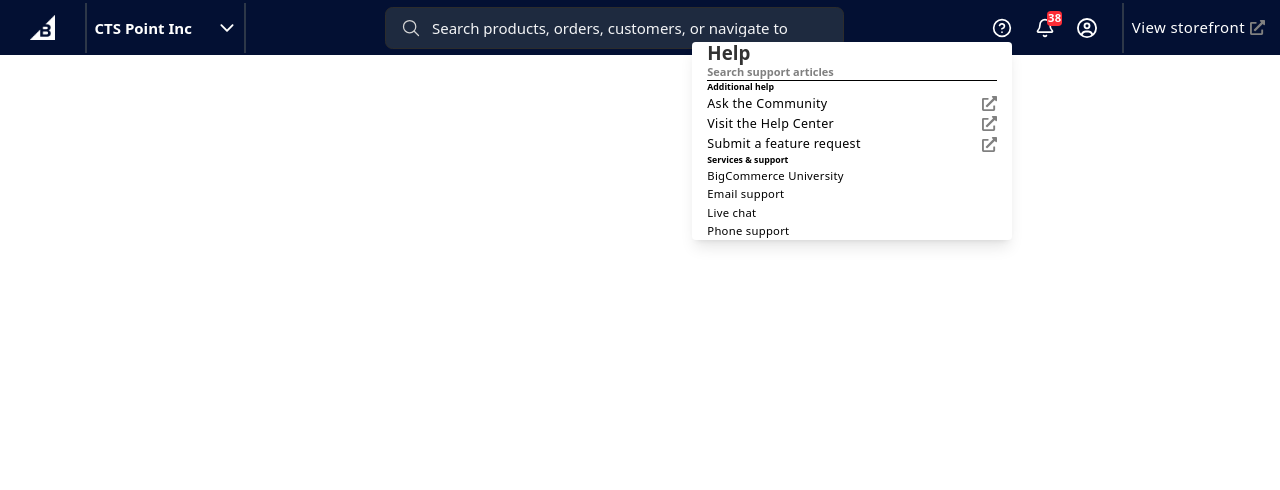
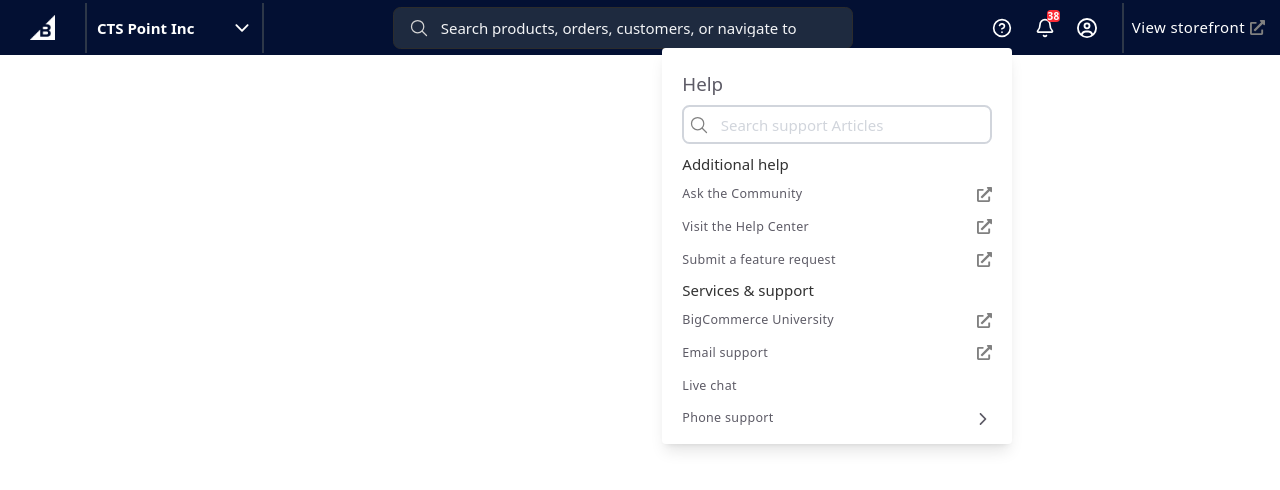
Before and after one commit to hasanshiwantek/admin-panel, a Next.js app: page / in a window 1280 px wide. Both pictures are taken after a click on the element 1002 px from the left and 27 px from the top of the page. Shown: the top 490 px of the page. Built offline with nearby package versions, Linux system fonts and the light colour scheme.

Commit message:
Completed Header Component

```diff
--- /dev/null
+++ b/src/app/components/dropdowns/BellDropdown.tsx
@@ -0,0 +1,60 @@
+"use client";
+import { useEffect, useRef, useState } from "react";
+import { Bell } from "lucide-react";
+import { IoMdClose } from "react-icons/io";
+
+export default function BellDropdown() {
+  const [open, setOpen] = useState(false);
+  const ref = useRef<HTMLDivElement>(null);
+
+  useEffect(() => {
+    const handleClickOutside = (event: MouseEvent) => {
+      if (ref.current && !ref.current.contains(event.target as Node)) {
+        setOpen(false);
+      }
+    };
+
+    document.addEventListener("mousedown", handleClickOutside);
+    return () => document.removeEventListener("mousedown", handleClickOutside);
+  }, []);
+
+  return (
+    <div className="relative" ref={ref}>
+      {/* Trigger */}
+      <div
+        onClick={() => setOpen(!open)}
+        className="relative p-4 hover:bg-[#2d3748] cursor-pointer rounded-md"
+      >
+        <Bell size={20} color="white" className="hover:text-[#ffffff]" />
+        <span className="absolute -top-[8px] -right-2 text-sm bg-red-500 text-white rounded-md !p-2 w-5 h-5 flex items-center justify-center !text-[10px]">
+          38
+        </span>
+      </div>
+
+      {/* Dropdown Panel */}
+      {open && (
+        <div className="absolute right-0 top-[120%] mt-2 w-[450px] max-h-[400px]  overflow-y-auto bg-white text-black rounded-md shadow-lg z-50">
+          <h2 className="!p-2 font-semibold border-b  !text-[#5d5b66] !my-4  ">
+            Notifications (38)
+          </h2>
+          <ul className="divide-y divide-gray-200 !space-y-5 ">
+            {Array.from({ length: 10 }).map((_, i) => (
+              <li
+                key={i}
+                className="!p-4 flex justify-between items-start  hover:bg-gray-100 "
+              >
+                <p className="!text-[1.4rem]  leading-snug">
+                  Payment provider Test payment provider configuration with
+                  currency USD has been deleted
+                </p>
+                <i>
+                  <IoMdClose size={17} color="gray"/>
+                </i>
+              </li>
+            ))}
+          </ul>
+        </div>
+      )}
+    </div>
+  );
+}
--- a/src/app/components/dropdowns/HelpDropdown.tsx
+++ b/src/app/components/dropdowns/HelpDropdown.tsx
@@ -2,6 +2,8 @@
 import { useEffect, useRef, useState } from "react";
 import { HelpCircle } from "lucide-react";
 import { FaExternalLinkAlt } from "react-icons/fa";
+import { IoIosArrowForward } from "react-icons/io";
+import { IoSearchOutline } from "react-icons/io5";
 
 export default function HelpDropdown() {
   const [open, setOpen] = useState(false);
@@ -31,24 +33,35 @@
 
       {/* Dropdown */}
       {open && (
-        <div className="absolute right-0 top-[120%] w-[320px] bg-white  text-black rounded-md shadow-lg z-50 !px-6">
+        <div className="absolute right-0 top-[150%] w-[350px] bg-white  text-black rounded-md shadow-lg z-50 !px-8 !py-6">
           <div>
-            <h1>Help</h1>
+            <h2 className="!text-[#5d5b66] !text-3xl !my-4">Help</h2>
           </div>
-          <div className="p-4 border-b ">
+
+          <div
+            className="flex justify-start items-center bg-white text-center !px-2 !py-3 rounded-xl
+             focus-within:ring-3 focus-within:ring-blue-200 focus-within:border-blue-200 border-2 border-gray-300  transition"
+          >
+            <i>
+              <IoSearchOutline
+                size={20}
+                color="gray"
+                className="cursor-pointer"
+              />
+            </i>
             <input
               type="text"
-              placeholder="Search support articles"
-              className="w-full px-3 py-2 text-sm border border-gray-300 rounded-md"
+              placeholder=" Search support Articles"
+              className="w-[40rem] !ml-3 bg-transparent !text-[#5d5b66] !text-2xl !font-medium outline-none placeholder:text-gray-300"
             />
           </div>
 
           <div className="p-3 text-sm ">
-            <div className="font-semibold mb-2">Additional help</div>
-            <ul className="space-y-2">
+            <h2 className="font-semibold !my-4">Additional help</h2>
+            <ul className="!space-y-5 text-[#5d5b66] ">
               <div className="flex justify-between items-center ">
                 <li className="hover:text-blue-700 cursor-pointer !text-xl">
-                  Ask the Community{" "}
+                  Ask the Community
                 </li>
                 <i>
                   <FaExternalLinkAlt size={15} color="gray" />
@@ -74,18 +87,36 @@
               </div>
             </ul>
 
-            <div className="font-semibold mt-4 mb-2">Services & support</div>
-            <ul className="space-y-2">
-              <li className="hover:text-blue-600 cursor-pointer">
-                BigCommerce University{" "}
+            <h2 className="font-semibold !my-4">Services & support</h2>
+            <ul className="!space-y-5 text-[#5d5b66] ">
+              <div className="flex justify-between items-center ">
+                <li className="hover:text-blue-700 cursor-pointer !text-xl">
+                  BigCommerce University
+                </li>
+                <i>
+                  <FaExternalLinkAlt size={15} color="gray" />
+                </i>
+              </div>
+              <div className="flex justify-between items-center ">
+                <li className="hover:text-blue-700 cursor-pointer !text-xl">
+                  Email support
+                </li>
+                <i>
+                  <FaExternalLinkAlt size={15} color="gray" />
+                </i>
+              </div>
+              <li className="hover:text-blue-600 cursor-pointer !text-xl">
+                Live chat
               </li>
-              <li className="hover:text-blue-600 cursor-pointer">
-                Email support{" "}
-              </li>
-              <li className="hover:text-blue-600 cursor-pointer">Live chat </li>
-              <li className="hover:text-blue-600 cursor-pointer">
-                Phone support{" "}
-              </li>
+
+              <div className="flex justify-between items-center ">
+                <li className="hover:text-blue-700 cursor-pointer !text-xl">
+                  Phone support
+                </li>
+                <i>
+                  <IoIosArrowForward size={18} />
+                </i>
+              </div>
             </ul>
           </div>
         </div>
--- /dev/null
+++ b/src/app/components/dropdowns/UserDropdown.tsx
@@ -0,0 +1,63 @@
+"use client";
+
+import { useEffect, useRef, useState } from "react";
+import { FaRegCircleUser } from "react-icons/fa6";
+import { IoIosLogOut } from "react-icons/io";
+export default function UserDropdown() {
+  const [open, setOpen] = useState(false);
+  const ref = useRef<HTMLDivElement>(null);
+
+  useEffect(() => {
+    const handleClickOutside = (event: MouseEvent) => {
+      if (ref.current && !ref.current.contains(event.target as Node)) {
+        setOpen(false);
+      }
+    };
+
+    document.addEventListener("mousedown", handleClickOutside);
+    return () => document.removeEventListener("mousedown", handleClickOutside);
+  }, []);
+
+  return (
+    <div className="relative" ref={ref}>
+      {/* Trigger */}
+      <div
+        onClick={() => setOpen(!open)}
+        className="p-4 hover:bg-[#2d3748] cursor-pointer rounded-md"
+      >
+        <FaRegCircleUser size={20} color="white" className="hover:text-white" />
+      </div>
+
+      {/* Dropdown */}
+      {open && (
+        <div className="absolute right-0 top-[120%] mt-2 w-[250px] bg-white rounded-md shadow-lg text-black z-50 !p-4">
+          <p className="px-4 py-3  !my-4 !text-[12px] font-medium !text-[#5d5b66] ">
+            hassan.asif@shiwantek.com
+          </p>
+          <ul className="  !space-y-5 !text-[#313440]">
+            <li className="!text-xl px-4 py-2 hover:text-blue-800 cursor-pointer ">
+              Profile name and language
+            </li>
+            <li className=" !text-xl px-4 py-2  hover:text-blue-800  cursor-pointer ">
+              Email address
+            </li>
+            <li className=" !text-xl px-4 py-2  hover:text-blue-800  cursor-pointer ">
+              Password
+            </li>
+            <li className="!text-xl px-4 py-2  hover:text-blue-800  cursor-pointer ">
+              Two-factor authentication
+            </li>
+          </ul>
+          <div className=" hover:text-blue-800  cursor-pointer !my-5  flex justify-between items-center">
+            <a className="!text-xl !font-medium text-[#313440] hover:text-blue-800">
+              Log out
+            </a>
+            <i>
+              <IoIosLogOut size={18} />
+            </i>
+          </div>
+        </div>
+      )}
+    </div>
+  );
+}
--- a/src/app/components/layout/Header.tsx
+++ b/src/app/components/layout/Header.tsx
@@ -1,4 +1,5 @@
-import React from "react";
+"use client";
+import React, { useState, useRef, useEffect } from "react";
 import styles from "@/style/Header/Header.module.css";
 import { Bell, HelpCircle } from "lucide-react";
 import { IoIosArrowDown } from "react-icons/io";
@@ -6,7 +7,25 @@
 import { FaRegCircleUser } from "react-icons/fa6";
 import { FaExternalLinkAlt } from "react-icons/fa";
 import HelpDropdown from "../dropdowns/HelpDropdown";
+import BellDropdown from "../dropdowns/BellDropdown";
+import UserDropdown from "../dropdowns/UserDropdown";
 const Header: React.FC = () => {
+  const [companyOpen, setCompanyOpen] = useState(false);
+  const companyRef = useRef<HTMLDivElement>(null);
+
+  useEffect(() => {
+    function handleClickOutside(e: MouseEvent) {
+      if (
+        companyRef.current &&
+        !companyRef.current.contains(e.target as Node)
+      ) {
+        setCompanyOpen(false);
+      }
+    }
+    document.addEventListener("mousedown", handleClickOutside);
+    return () => document.removeEventListener("mousedown", handleClickOutside);
+  }, []);
+
   return (
     <header
       className="w-full h-22 px-4 flex items-center justify-between relative z-40"
@@ -18,13 +37,36 @@
           <div className="!p-2 hover:bg-[#2d3748] cursor-pointer">
             <img src="/logo.svg" alt="Logo" className="h-10  cursor-pointer " />
           </div>
-          <div className="flex justify-between gap-10  !px-3 items-center border-r-2 border-l-2 border-[#2d3748] h-[5rem] cursor-pointer hover:bg-[#2d3748]">
-            <button className="text-white text-2xl font-semibold py-1 rounded-md cursor-pointer ">
-              CTS Point Inc
-            </button>
-            <i>
-              <IoIosArrowDown size={20} color="white" />
-            </i>
+          <div ref={companyRef} className="relative">
+            {/* Toggle Button */}
+            <div
+              className="flex justify-between gap-15 !px-4 items-center border-r-2 border-l-2 border-[#2d3748] h-[5rem] cursor-pointer hover:bg-[#2d3748]"
+              onClick={() => setCompanyOpen(!companyOpen)}
+            >
+              <button className="text-white text-2xl font-semibold py-1 rounded-md cursor-pointer">
+                CTS Point Inc
+              </button>
+              <IoIosArrowDown
+                size={20}
+                color="white"
+                className={`transition-transform duration-200 ${
+                  companyOpen ? "rotate-180" : ""
+                }`}
+              />
+            </div>
+
+            {/* Dropdown Menu */}
+            {companyOpen && (
+              <div className="absolute left-0 mt-2 w-[300px] bg-white rounded-md shadow-lg z-50 !p-5">
+                <div className="p-4 !my-5">
+                  <p className="!text-2xl !text-black">CTS Point Inc</p>
+                  <p className="!text-xl !text-gray-500">Pro Plan Store</p>
+                </div>
+                <p className="p-3  cursor-pointer !text-2xl hover:text-blue-700">
+                  Switch account
+                </p>
+              </div>
+            )}
           </div>
         </div>
       </div>
@@ -54,25 +96,11 @@
           <div className="!p-4 hover:bg-[#2d3748] cursor-pointer ">
             <HelpDropdown />
           </div>
-          <div className="relative !p-4 hover:bg-[#2d3748] cursor-pointer">
-            <Bell
-              size={20}
-              color="white"
-              className=" cursor-pointer  hover:text-[#ffffff]
-
-hover:bg-[#2d3748]"
-            />
-            <span className="absolute top-[3px] right-1 text-xs bg-red-500 text-white rounded-md !p-3 w-5 h-5 flex items-center justify-center">
-              38
-            </span>
+          <div className=" !p-4 hover:bg-[#2d3748] cursor-pointer">
+            <BellDropdown />
           </div>
           <div className="relative !p-4 hover:bg-[#2d3748] cursor-pointer">
-            <FaRegCircleUser
-              size={20}
-              color="white"
-              className="cursor-pointer hover:text-[#ffffff]
-            hover:bg-[#2d3748]"
-            />
+            <UserDropdown />
           </div>
         </div>
         <div className="!p-1 hover:bg-[#2d3748] cursor-pointer text-white">
--- a/src/app/globals.css
+++ b/src/app/globals.css
@@ -76,7 +76,7 @@
 }
 
 h2 {
-  @apply text-2xl font-bold text-[#323232] mb-8; /* 1.5rem */
+  @apply text-2xl font-medium text-[#323232] ; /* 1.5rem */
 }
 
 h3 {
@@ -94,7 +94,7 @@
 }
 
 p {
-  color: #3c3c3c;
+  color: #313440;
 }
 /* Ensure links are clickable */
 a {
```
